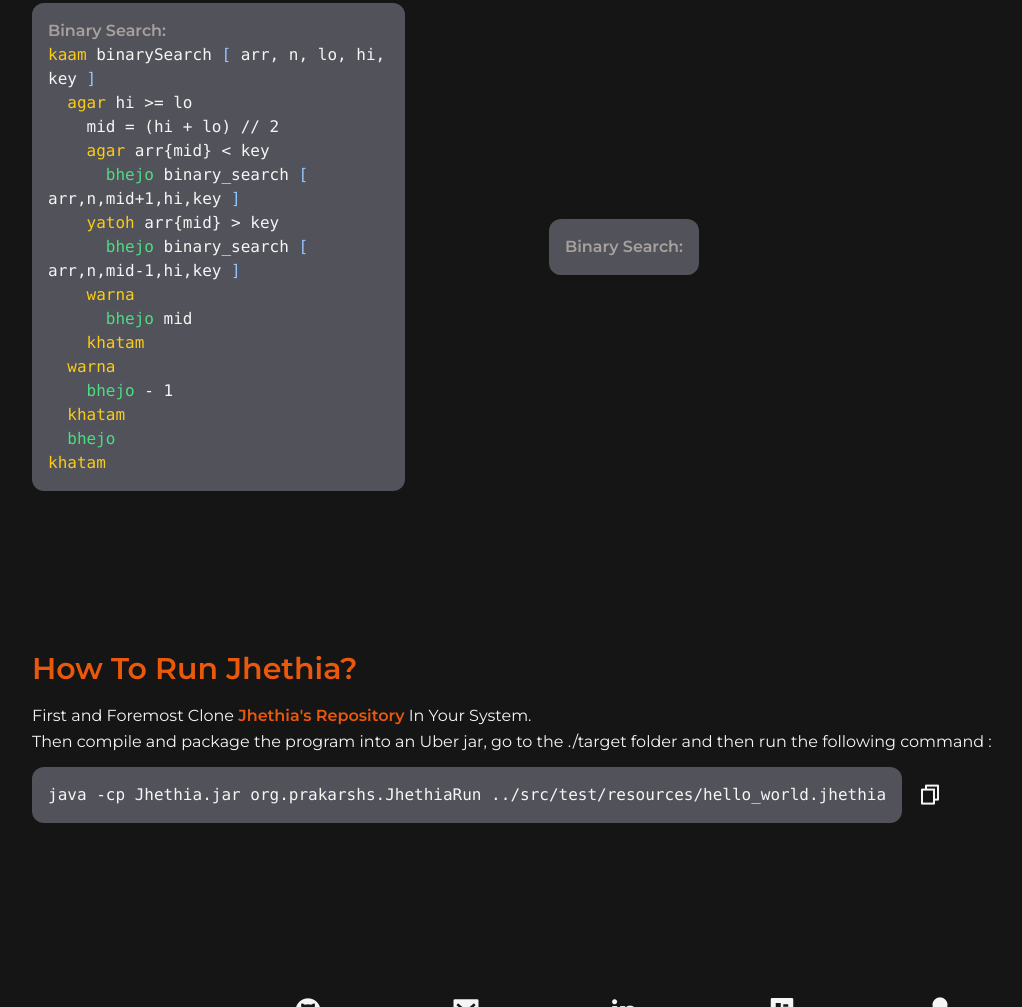
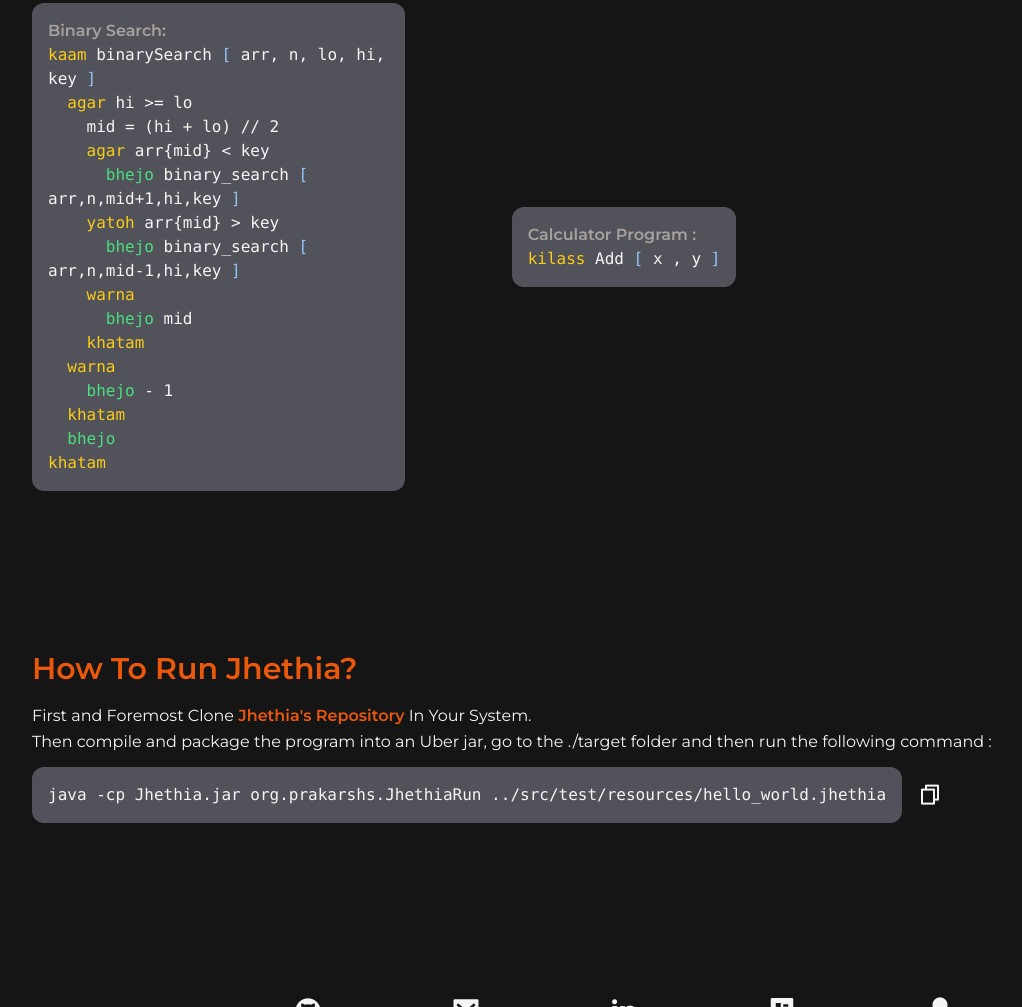
Before and after one commit to prakarshs/JhethiaWeb, a plain HTML site: page index.html in a window 1280 px wide. Shown: the part 4083-5090 px from the top of the page, without its empty margins (16-1038 px from the left). Drawn offline with nearby package versions, Linux system fonts and the light colour scheme.

Commit message:
started calculator code

```diff
--- a/index.html
+++ b/index.html
@@ -405,8 +405,66 @@
             <div class="flex relative">
               <div class="absolute w-full h-full flex justify-center items-center">
                 <code class="bg-zinc-600 rounded-xl p-4">
-                  <span class="text-stone-400 bg-zinc-600 font-semibold">Binary Search:</span><br>
+                  <span class="text-stone-400 bg-zinc-600 font-semibold">Calculator Program : </span><br>
+                  <code class="text-yellow-400 bg-zinc-600">kilass </code>Add <code
+                  class="text-blue-300 bg-zinc-600">[</code> x , y <code
+                  class="text-blue-300 bg-zinc-600">]</code><br>
+                  <!-- kilass Add [x, y]
+    kaam sum
+        bhejo x + y
+    khatam
+khatam
 
+kilass Mul [a, b]
+    kaam mul
+        bhejo a * b
+    khatam
+khatam
+
+kilass Sub [a, b]
+    kaam sub
+        bhejo a - b
+    khatam
+khatam
+
+kilass Div [m, n]
+    kaam div
+        bhejo m / n
+    khatam
+khatam
+
+kilass Exp [m, n]
+    kaam exp
+        bhejo m ** n
+    khatam
+khatam
+
+kilass Fib [ n ]
+    kaam fib
+        bhejo fib [ n ]
+    khatam
+
+    kaam fib [ n ]
+        agar n < 2
+            bhejo n
+        khatam
+        bhejo fib [ n - 1 ] + fib [ n - 2 ]
+    khatam
+khatam
+
+kilass Calculator [p, q]: Add [p, q], Sub [q, p],
+                         Mul [p, q], Div [q, p],
+                         Exp [p, q], Fib [ q ]
+khatam
+
+calc = naya Calculator [2, 10]
+
+dekhiye_baapuji "Addition : " +calc ka sum []
+dekhiye_baapuji "Substraction : " +calc ka sub []
+dekhiye_baapuji "Multiplication : " +calc ka mul []
+dekhiye_baapuji "Division : " +calc ka div []
+dekhiye_baapuji "Exponent : " +calc ka exp []
+dekhiye_baapuji "Fibonacci : " +calc ka fib [] -->
                   </code>
               </div>
               <div class="px-8 py-10 relative z-10 w-full bg-orange-600 opacity-0 hover:opacity-90 transition2">
```
